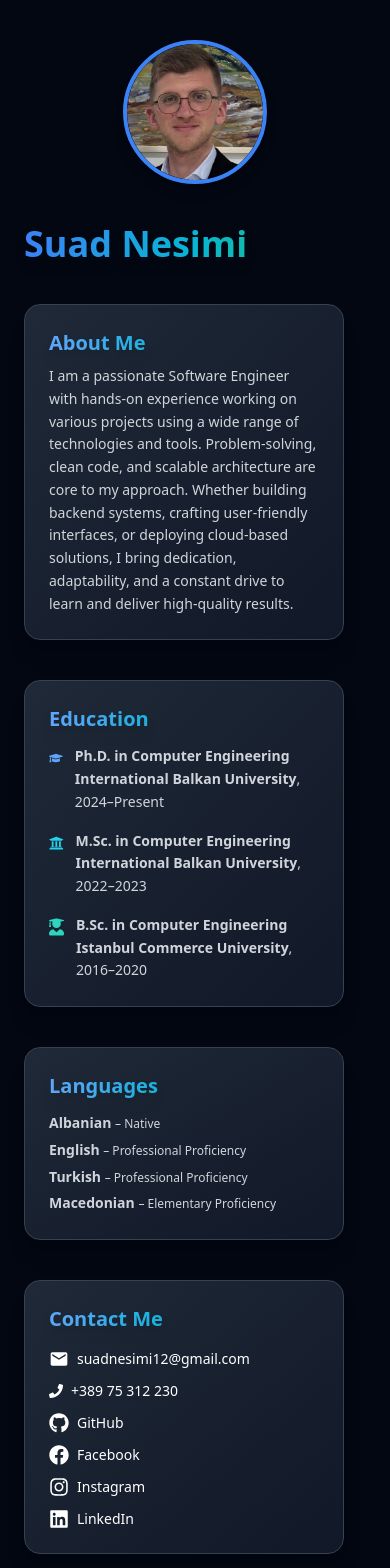
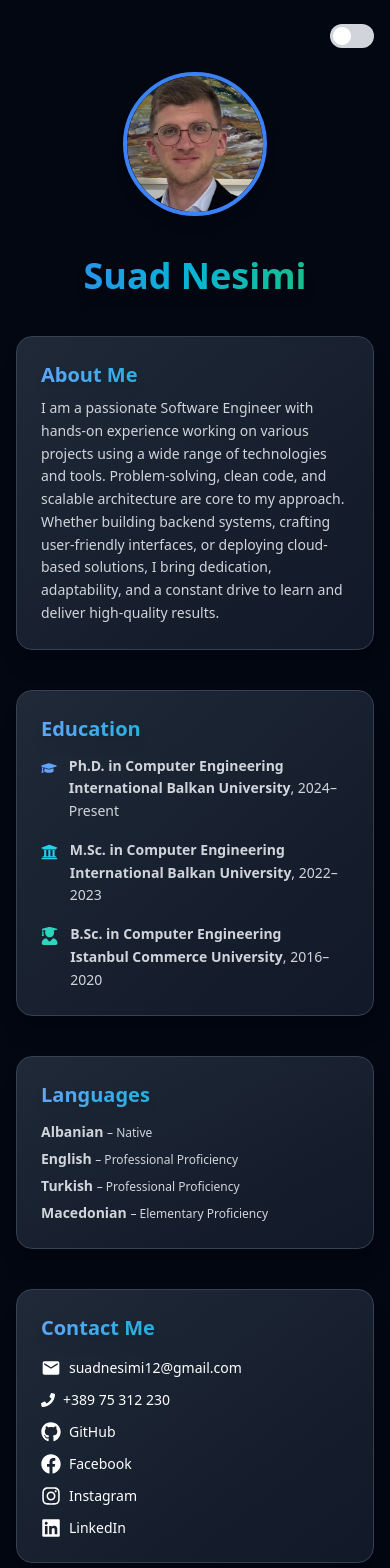
Before and after one commit to suadnesimi1/my-portfolio, a React (Create React App) app: page / in a window 390 px wide. Shown: the top 1568 px of the page. Built offline with nearby package versions, Linux system fonts and the light colour scheme.

Commit message:
update-2207

```diff
--- a/src/Portfolio.jsx
+++ b/src/Portfolio.jsx
@@ -88,8 +88,24 @@ const projects = [
 
   return (
       <div className={darkMode ? "dark bg-gray-950 text-white" : "bg-gray-100 text-gray-900"}>
-      <div className="min-h-screen px-6 py-10 max-w-6xl mx-auto font-sans smooth-scroll">
-        <div className="grid grid-cols-1 md:grid-cols-4 gap-12">
+    <div className="min-h-screen px-4 sm:px-6 py-6 sm:py-10 max-w-6xl mx-auto font-sans smooth-scroll">
+
+      {/* Theme Toggle - Pinned to Top Right */}
+      <div className="flex justify-end mb-6 sm:mb-10">
+        <label className="inline-flex relative items-center cursor-pointer">
+          <input
+            type="checkbox"
+            className="sr-only peer"
+            onChange={toggleTheme}
+            checked={!darkMode}
+            readOnly
+          />
+          <div className="w-11 h-6 bg-gray-300 peer-focus:outline-none peer-focus:ring-2 peer-focus:ring-blue-500 dark:peer-focus:ring-blue-800 rounded-full peer dark:bg-gray-600 peer-checked:after:translate-x-full peer-checked:after:border-white after:content-[''] after:absolute after:top-[2px] after:left-[2px] after:bg-white after:border-gray-300 after:border after:rounded-full after:h-5 after:w-5 after:transition-all"></div>
+        </label>
+      </div>
+
+      {/* Responsive Grid Layout */}
+      <div className="grid grid-cols-1 lg:grid-cols-4 gap-6 sm:gap-8 md:gap-12">
         {/* Left column (image, name, about, contact) */}
        <div className="space-y-10">
       {/* Profile Image */}
@@ -102,17 +118,21 @@ const projects = [
         />
       </div>
 
+      {/* Name */}
       <motion.h1
         whileHover={{ scale: 1.1 }}
-          className="whitespace-nowrap text-4xl font-extrabold bg-gradient-to-r from-[#3B82F6] via-[#06B6D4] to-[#22C55E] bg-clip-text text-transparent drop-shadow-lg hover:drop-shadow-[0_8px_24px_rgba(6,182,212,0.6)] transition duration-300 cursor-pointer"
+        className="text-center mx-auto text-4xl font-extrabold bg-gradient-to-r from-[#3B82F6] via-[#06B6D4] to-[#22C55E] bg-clip-text text-transparent drop-shadow-lg hover:drop-shadow-[0_8px_24px_rgba(6,182,212,0.6)] transition duration-300 cursor-pointer"
       >
         Suad Nesimi
       </motion.h1>
 
-
       {/* About Me */}
       <motion.section
-              className={`rounded-2xl p-6 border transition duration-300 shadow-xl hover:shadow-[0_15px_40px_rgba(59,130,246,0.3)] max-w-xs cursor-pointer ${darkMode ? "bg-gradient-to-br from-gray-800 to-gray-900 border-gray-700 hover:border-blue-500" : "bg-white border-gray-300 hover:border-blue-500"}`}
+        className={`w-full sm:max-w-xs mx-auto rounded-2xl p-6 border transition duration-300 shadow-xl hover:shadow-[0_15px_40px_rgba(59,130,246,0.3)] cursor-pointer ${
+          darkMode
+            ? "bg-gradient-to-br from-gray-800 to-gray-900 border-gray-700 hover:border-blue-500"
+            : "bg-white border-gray-300 hover:border-blue-500"
+        }`}
         whileHover={{ scale: 1.05 }}
       >
         <h2 className="text-xl font-bold mb-2 text-transparent bg-clip-text bg-gradient-to-r from-blue-400 via-cyan-500 to-teal-300 drop-shadow-lg hover:drop-shadow-[0_6px_16px_rgba(56,189,248,0.4)] transition">
@@ -125,7 +145,7 @@ const projects = [
 
       {/* Education */}
       <motion.section
-              className={`rounded-2xl p-6 border transition duration-300 shadow-xl hover:shadow-[0_15px_40px_rgba(59,130,246,0.3)] max-w-xs cursor-pointer ${
+        className={`w-full sm:max-w-xs mx-auto rounded-2xl p-6 border transition duration-300 shadow-xl hover:shadow-[0_15px_40px_rgba(59,130,246,0.3)] cursor-pointer ${
           darkMode
             ? "bg-gradient-to-br from-gray-800 to-gray-900 border-gray-700 hover:border-blue-500"
             : "bg-white border-gray-300 hover:border-blue-500"
@@ -135,7 +155,6 @@ const projects = [
         <h2 className="text-xl font-bold mb-3 text-transparent bg-clip-text bg-gradient-to-r from-blue-400 via-cyan-500 to-teal-300 drop-shadow-lg">
           Education
         </h2>
-
         <div className={`text-sm leading-relaxed space-y-4 ${darkMode ? "text-gray-300" : "text-gray-800"}`}>
           <div className="flex items-start space-x-3">
             <FaGraduationCap className="text-lg text-blue-400 mt-1" />
@@ -163,7 +182,7 @@ const projects = [
 
       {/* Languages */}
       <motion.section
-              className={`rounded-2xl p-6 border transition duration-300 shadow-xl hover:shadow-[0_15px_40px_rgba(59,130,246,0.3)] max-w-xs cursor-pointer ${
+        className={`w-full sm:max-w-xs mx-auto rounded-2xl p-6 border transition duration-300 shadow-xl hover:shadow-[0_15px_40px_rgba(59,130,246,0.3)] cursor-pointer ${
           darkMode
             ? "bg-gradient-to-br from-gray-800 to-gray-900 border-gray-700 hover:border-blue-500"
             : "bg-white border-gray-300 hover:border-blue-500"
@@ -174,26 +193,20 @@ const projects = [
           Languages
         </h2>
         <ul className={`text-sm leading-relaxed space-y-1 ${darkMode ? "text-gray-300" : "text-gray-700"}`}>
-                <li>
-                  <strong>Albanian</strong> <span className="text-xs font-normal">– Native</span>
-                </li>
-                <li>
-                  <strong>English</strong> <span className="text-xs font-normal">– Professional Proficiency</span>
-                </li>
-                <li>
-                  <strong>Turkish</strong> <span className="text-xs font-normal">– Professional Proficiency</span>
-                </li>
-                <li>
-                  <strong>Macedonian</strong> <span className="text-xs font-normal">– Elementary Proficiency</span>
-                </li>
+          <li><strong>Albanian</strong> <span className="text-xs font-normal">– Native</span></li>
+          <li><strong>English</strong> <span className="text-xs font-normal">– Professional Proficiency</span></li>
+          <li><strong>Turkish</strong> <span className="text-xs font-normal">– Professional Proficiency</span></li>
+          <li><strong>Macedonian</strong> <span className="text-xs font-normal">– Elementary Proficiency</span></li>
         </ul>
       </motion.section>
 
-
-
       {/* Contact Me */}
       <motion.section
-              className={`rounded-2xl p-6 border transition duration-300 shadow-xl hover:shadow-[0_15px_40px_rgba(59,130,246,0.3)] max-w-xs cursor-pointer ${darkMode ? "bg-gradient-to-br from-gray-800 to-gray-900 border-gray-700 hover:border-blue-500" : "bg-white border-gray-300 hover:border-blue-500"}`}
+        className={`w-full sm:max-w-xs mx-auto rounded-2xl p-6 border transition duration-300 shadow-xl hover:shadow-[0_15px_40px_rgba(59,130,246,0.3)] cursor-pointer ${
+          darkMode
+            ? "bg-gradient-to-br from-gray-800 to-gray-900 border-gray-700 hover:border-blue-500"
+            : "bg-white border-gray-300 hover:border-blue-500"
+        }`}
         whileHover={{ scale: 1.05 }}
       >
         <h2 className="text-xl font-bold mb-4 text-transparent bg-clip-text bg-gradient-to-r from-blue-400 via-cyan-500 to-teal-300 drop-shadow-lg">
@@ -204,7 +217,6 @@ const projects = [
             <MdEmail className="text-xl" />
             <a href="mailto:suadnesimi12@gmail.com" className="hover:underline">suadnesimi12@gmail.com</a>
           </div>
-
           <div className="flex items-center space-x-2">
             <FaPhone /> <span>+389 75 312 230</span>
           </div>
@@ -231,12 +243,7 @@ const projects = [
           {/* Right Column */}
           <div className="md:col-span-3 space-y-20">
             {/* Theme Toggle */}
-            <div className="flex justify-end mb-6">
-              <label className="inline-flex relative items-center cursor-pointer">
-                <input type="checkbox" className="sr-only peer" onChange={toggleTheme} checked={!darkMode} readOnly />
-                <div className="w-11 h-6 bg-gray-300 peer-focus:outline-none peer-focus:ring-2 peer-focus:ring-blue-500 dark:peer-focus:ring-blue-800 rounded-full peer dark:bg-gray-600 peer-checked:after:translate-x-full peer-checked:after:border-white after:content-[''] after:absolute after:top-[2px] after:left-[2px] after:bg-white after:border-gray-300 after:border after:rounded-full after:h-5 after:w-5 after:transition-all"></div>
-              </label>
-            </div>
+
 
           {/* Experience */}
           <section className="relative mb-16">
```
Lines whose indentation alone changed are shown as unchanged.
